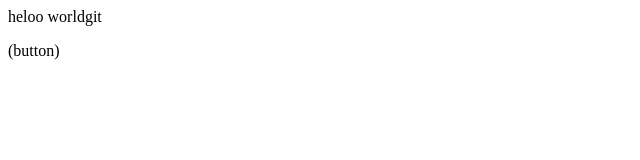
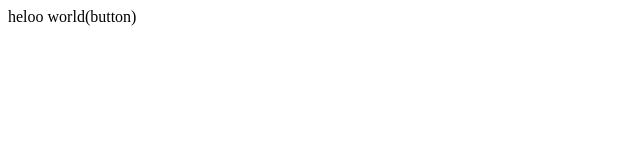
Before and after one commit to TanishSrivastava/local-repo, a plain HTML site: page index.html in a window 1280 px wide. Shown: the whole page, without its empty margins (0-640 px from the left). Drawn offline with Linux system fonts and the light colour scheme.

Commit message:
added button

```diff
--- a/index.html
+++ b/index.html
@@ -1,6 +1,3 @@
 <p>
-    heloo worldgit
+    heloo world(button)
 </p>
-<p>
-    (button)
-</p>
```
